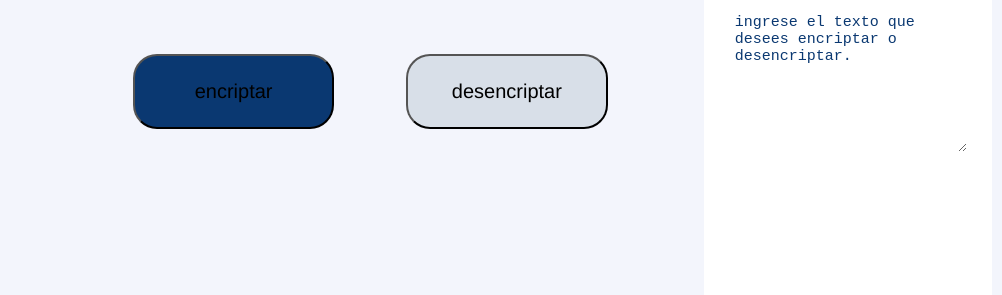
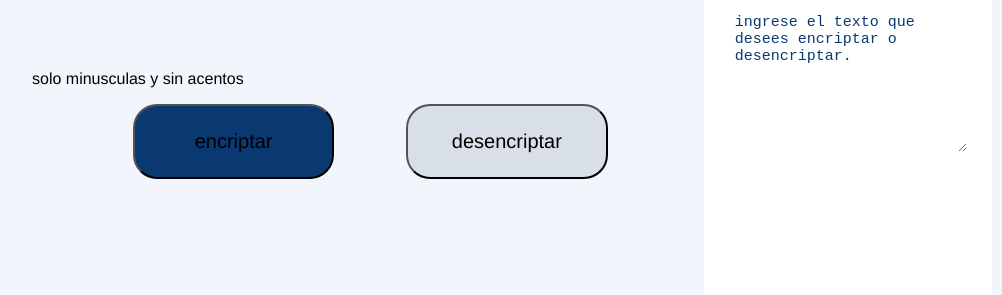
Before and after one commit to MartinDonse/Alura, a plain HTML site: page index.html in a window 1280 px wide. Shown: the part 505-800 px from the top of the page, without its empty margins (128-1130 px from the left). Drawn offline with Linux system fonts and the light colour scheme.

Commit message:
agregado de lineas

```diff
--- a/index.html
+++ b/index.html
@@ -24,7 +24,7 @@
 		<button id="copiar" type="button" name="button" onclick="copy()">¡Copiar!</button>
 	</div>
 	<div class="left-button">
-
+		<p>solo minusculas y sin acentos</p>
 		<button type="button" id="btn-encriptar" onclick="encriptar()">encriptar</button>
 		<button type="button" id="btn-desencriptar" onclick="desencriptar()">desencriptar</button>
 	</div>
```
